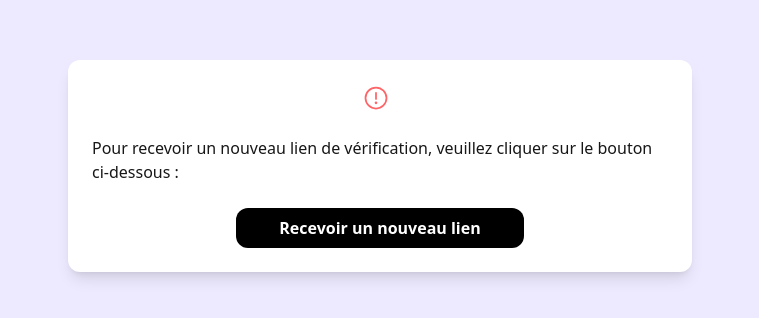
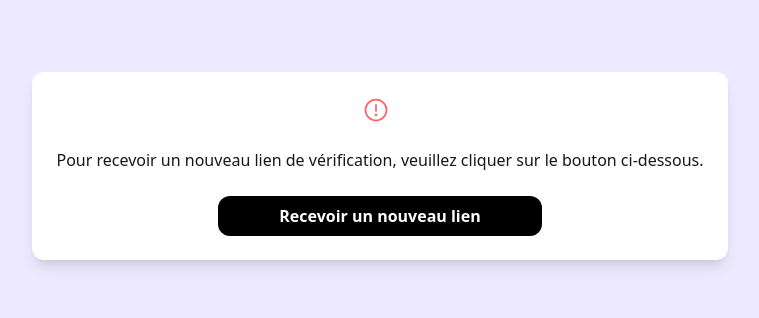
Before and after one commit to julien-gassmann/url-monitor, a Next.js app in the folder frontend/: page /verify/1 in a window 1280 px wide. Shown: the part 234-552 px from the top of the page, without its empty margins (260-1019 px from the left). Built offline with nearby package versions, Linux system fonts and the light colour scheme; no server answers.

Commit message:
refactor(frontend): rework main layout

```diff
--- a/frontend/app/layout.tsx
+++ b/frontend/app/layout.tsx
@@ -30,7 +30,7 @@ export default function RootLayout({
     return (
         <html lang="en">
             <body className={`${geistSans.variable} ${geistMono.variable} antialiased`}>
-                <main className="min-h-screen bg-violet-100 py-12 px-4 flex items-center justify-center">
+                <main className="min-h-screen bg-violet-100 py-12 px-4 flex flex-col items-center">
                     <AppToast />
                     {children}
                 </main>
--- a/frontend/app/page.tsx
+++ b/frontend/app/page.tsx
@@ -37,7 +37,7 @@ export default function Home() {
     }
 
     return (
-        <div className=" w-full sm:w-5/6 md:w-3/4 lg:w-2/3 xl:w-1/2 2xl:w-2/5">
+        <div className="w-full flex flex-col items-center justify-center min-h-[calc(100vh-6rem)]">
             <CollapseTransition show={metadata !== null && !monitorCreated}>
                 <MonitorCreationForm
                     metadata={metadata}
@@ -47,7 +47,7 @@ export default function Home() {
             </CollapseTransition>
 
             <CollapseTransition show={monitorCreated}>
-                <div className="m-6 p-6 flex flex-col space-y-6 items-center justify-center bg-white rounded-xl shadow-lg">
+                <div className="m-6 p-6 flex flex-col space-y-6 items-center justify-center bg-white rounded-3xl shadow-lg">
                     <div className="text-md space-y-6 ">
                         <div className="flex items-center justify-center gap-2">
                             <LuCircleCheckBig className="text-emerald-400 size-7" />
--- a/frontend/app/verify/[token]/page.tsx
+++ b/frontend/app/verify/[token]/page.tsx
@@ -26,7 +26,7 @@ export default function Verify() {
     }
 
     return (
-        <div className="w-full sm:w-5/6 md:w-3/4 lg:w-2/3 xl:w-1/2 2xl:w-1/3">
+        <div className="w-full flex flex-col items-center justify-center min-h-[calc(100vh-6rem)]">
             {!tokenIsRefreshed && !result.is_valid && (
                 <div className="relative overflow-hidden p-6 flex flex-col space-y-6 items-center justify-center bg-white rounded-xl shadow-lg">
                     <TopLoadingBar isLoading={isRefreshLoading} />
@@ -38,7 +38,7 @@ export default function Verify() {
                         </div>
                         <p>
                             Pour recevoir un nouveau lien de vérification, veuillez cliquer sur le
-                            bouton ci-dessous :
+                            bouton ci-dessous.
                         </p>
                     </div>
 
--- a/frontend/components/MonitorCreationForm.tsx
+++ b/frontend/components/MonitorCreationForm.tsx
@@ -8,7 +8,7 @@ import { useHandleInputChange } from '@/hooks/monitorForm/useHandleInputChange';
 import { useInputErrors } from '@/hooks/monitorForm/useInputErrors';
 import { useTouchedInputs } from '@/hooks/monitorForm/useTouchedInputs';
 import { useIsPending } from '@/hooks/useIsPending';
-import type { MetadataResponse } from '@/lib/api/metadata';
+import type { CreateMonitorMetadata } from '@/types/metadata.type';
 import type { CreateMonitorPayload } from '@/types/monitor.type';
 import { HiOutlineMail } from 'react-icons/hi';
 import { LuCircleCheckBig, LuGlobe } from 'react-icons/lu';
@@ -18,7 +18,7 @@ import { FormSelect } from '@/components/form/FormSelect';
 import { TopLoadingBar } from '@/components/ui/TopLoadingBar';
 
 type CreateMonitorFormProps = {
-    metadata: MetadataResponse | null;
+    metadata: CreateMonitorMetadata | null;
     payload: CreateMonitorPayload;
     setPayload: React.Dispatch<React.SetStateAction<CreateMonitorPayload>>;
 };
@@ -44,7 +44,7 @@ export default function MonitorCreationForm({
         metadata && (
             <form
                 onSubmit={handleSubmit}
-                className="relative overflow-hidden m-6 p-6 space-y-6 bg-white rounded-xl shadow-lg"
+                className="relative overflow-hidden m-6 p-6 space-y-6 bg-white rounded-3xl shadow-lg"
             >
                 <TopLoadingBar isLoading={isCreationLoading} />
 
--- a/frontend/components/MonitorDetailsHeader.tsx
+++ b/frontend/components/MonitorDetailsHeader.tsx
@@ -2,18 +2,18 @@
 
 import type React from 'react';
 
-import type { MonitorResponse } from '@/types/monitor.type';
+import type { Monitor } from '@/types/monitor.type';
 import { LuClock4, LuGlobe } from 'react-icons/lu';
 
 import UrlSnippet from '@/components/ui/UrlSnippet';
 
 type MonitorDetailsHeaderProps = {
-    monitor: MonitorResponse;
+    monitor: Monitor;
 };
 
 export default function MonitorDetailsHeader({ monitor }: MonitorDetailsHeaderProps) {
     return (
-        <div className="m-6 p-6 space-y-10 bg-white rounded-xl font-bold text-gray-500 text-lg shadow-lg">
+        <div className="m-6 p-6 space-y-10 bg-white rounded-3xl font-bold text-gray-500 text-lg shadow-lg">
             {/*Title*/}
             <div className="flex flex-col">
                 <div className="flex items-center gap-2 mb-1">
--- a/frontend/components/UnauthorizedCard.tsx
+++ b/frontend/components/UnauthorizedCard.tsx
@@ -7,7 +7,7 @@ import { LuShieldAlert } from 'react-icons/lu';
 export default function UnauthorizedCard() {
     return (
         <div className="w-full sm:w-5/6 md:w-3/4 lg:w-2/3 xl:w-1/2 2xl:w-1/3">
-            <div className="p-6 flex flex-col space-y-6 items-center justify-center bg-white rounded-xl shadow-lg">
+            <div className="p-6 flex flex-col space-y-6 items-center justify-center bg-white rounded-3xl shadow-lg">
                 <div className="flex items-center gap-2">
                     <LuShieldAlert className="text-red-400" size={30} />
                     <p className="font-bold">Accès non authorisé.</p>
--- a/frontend/components/ui/CircularLoader.tsx
+++ b/frontend/components/ui/CircularLoader.tsx
@@ -15,6 +15,7 @@ export function CircularLoader({
     speed = 500,
 }: CircularLoaderProps) {
     return (
+        <div className="flex flex-1 items-center justify-center">
             <div
                 className={`rounded-full border-gray-500/20 ${colorClass}`}
                 style={{
@@ -24,5 +25,6 @@ export function CircularLoader({
                     animation: `spin ${speed}ms linear infinite`,
                 }}
             />
+        </div>
     );
 }
```
Lines whose indentation alone changed are shown as unchanged.
